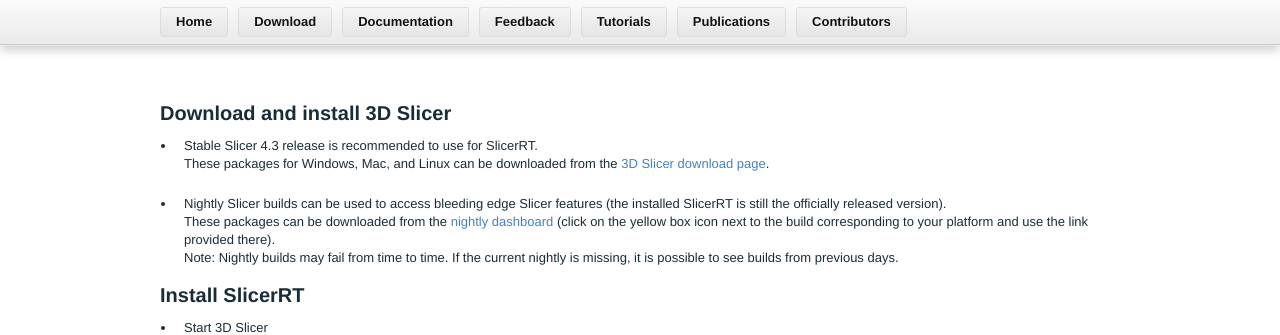
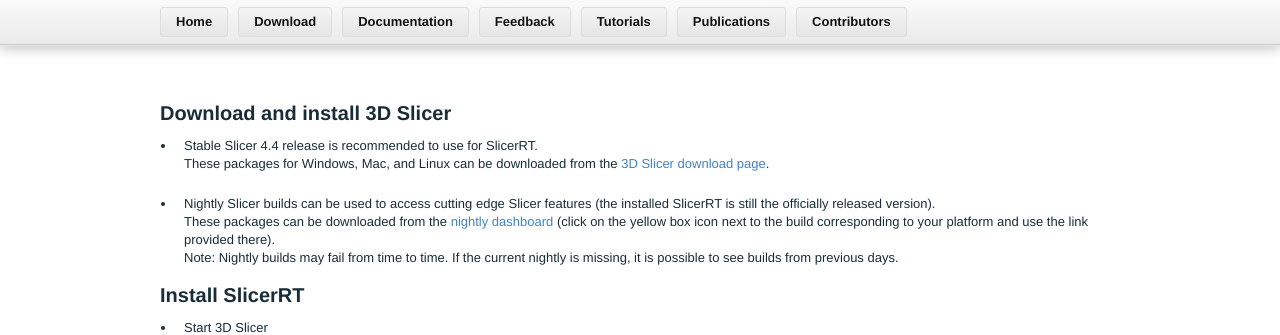
Before and after one commit to Sunderlandkyl/slicerrt.github.com, a Jekyll site: the page built from Download.md, in a window 1280 px wide. Shown: the top 335 px of the page. Built offline with Jekyll 4.4.1, drawn with Linux system fonts in a browser that asks for light colours; Markdown is read by kramdown in place of the engine named in the settings.

Commit message:
Update Download.md
Slicer 4.4

```diff
--- a/Download.md
+++ b/Download.md
@@ -3,8 +3,8 @@
 ---
 #Download and install 3D Slicer
 
-*   Stable Slicer 4.3 release is <b>recommended</b> to use for SlicerRT.<br>These packages for Windows, Mac, and Linux can be downloaded from the [3D Slicer download page](http://download.slicer.org/).<br><br>
-*   Nightly Slicer builds can be used to access bleeding edge Slicer features (the installed SlicerRT is still the officially released version).<br>These packages can be downloaded from the [nightly dashboard](http://slicer.cdash.org/index.php?project=Slicer4) (click on the yellow box icon next to the build corresponding to your platform and use the link provided there).<br>Note: Nightly builds may fail from time to time. If the current nightly is missing, it is possible to see builds from previous days.
+*   Stable Slicer 4.4 release is <b>recommended</b> to use for SlicerRT.<br>These packages for Windows, Mac, and Linux can be downloaded from the [3D Slicer download page](http://download.slicer.org/).<br><br>
+*   Nightly Slicer builds can be used to access cutting edge Slicer features (the installed SlicerRT is still the officially released version).<br>These packages can be downloaded from the [nightly dashboard](http://slicer.cdash.org/index.php?project=Slicer4) (click on the yellow box icon next to the build corresponding to your platform and use the link provided there).<br>Note: Nightly builds may fail from time to time. If the current nightly is missing, it is possible to see builds from previous days.
 
 #Install SlicerRT
 
```
